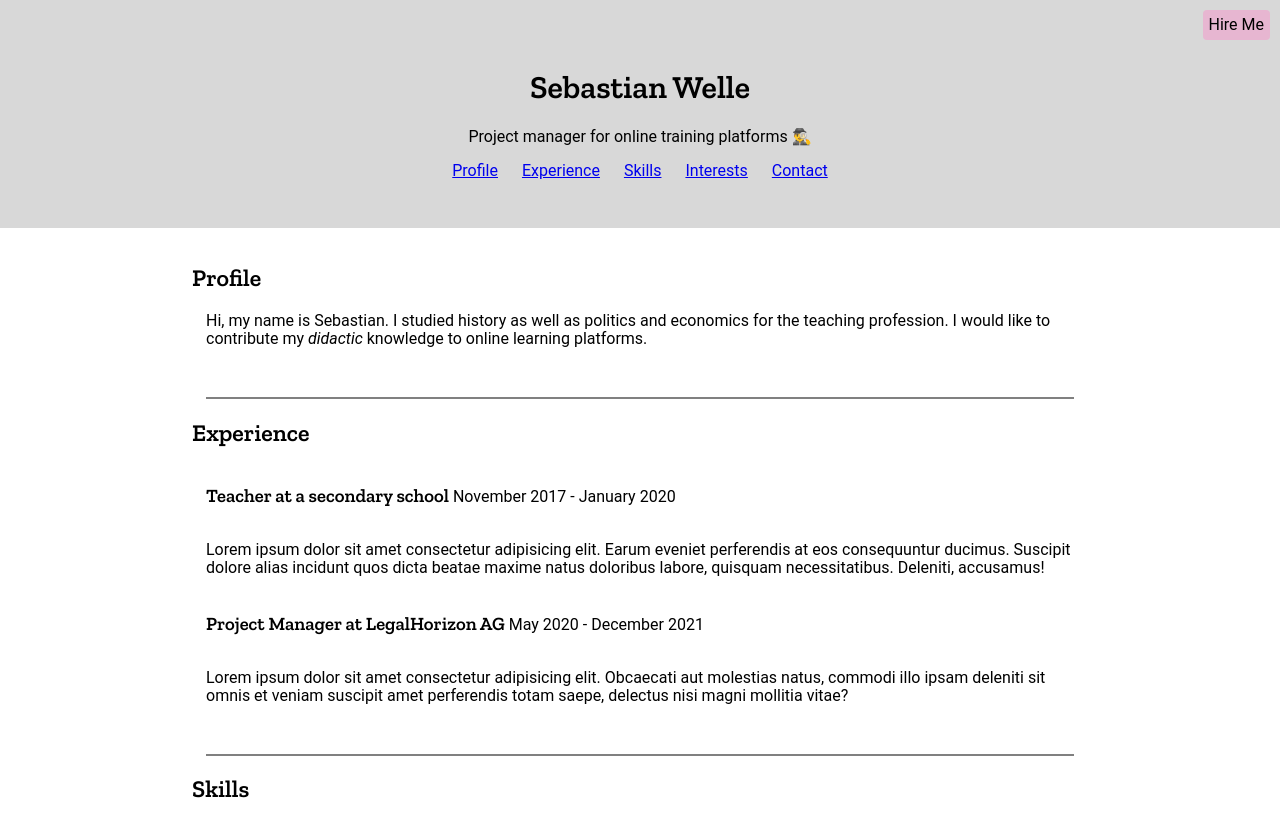
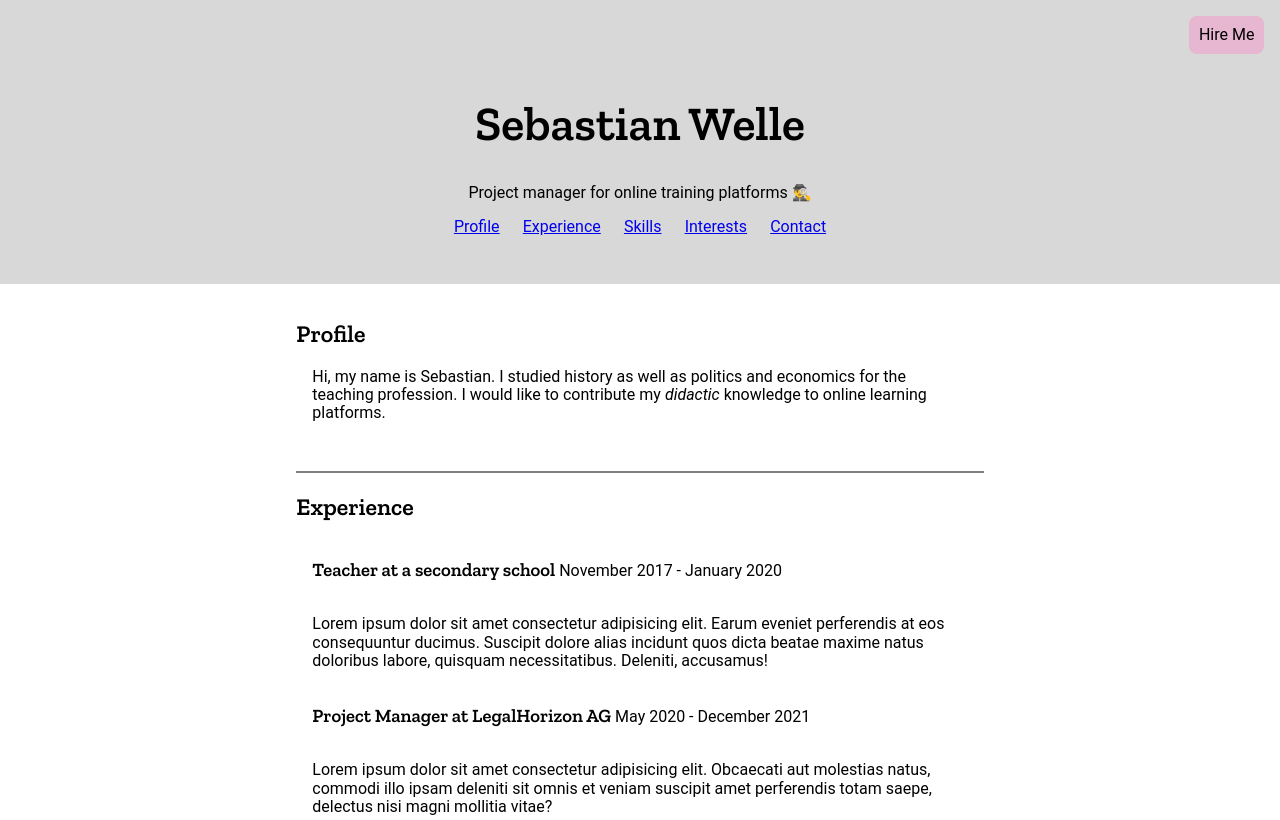
Before and after one commit to Seb-Welle/my-first-steps-on-html, a plain HTML site: page index.html in a window 1280 px wide. Shown: the top 820 px of the page. Drawn offline with nearby package versions, Linux system fonts and the light colour scheme.

Commit message:
changed-length-units

```diff
--- a/index.html
+++ b/index.html
@@ -16,8 +16,10 @@
     <title>my-first-step-with-html</title>
   </head>
   <header class="header">
-    <h1>Sebastian Welle</h1>
-    <p class="profession">Project manager for online training platforms</p>
+    <div class="heading-group">
+      <h1 class="main-heading">Sebastian Welle</h1>
+      <p class="profession">Project manager for online training platforms</p>
+    </div>
     <aside class="hire-me">Hire Me</aside>
     <nav>
       <a class="nav-link" href="#profile">Profile</a>
--- a/style.css
+++ b/style.css
@@ -6,8 +6,9 @@
   box-sizing: border-box;
 }
 
-* {
+html {
   font-family: "Roboto", sans-serif;
+  font-size: 16px;
 }
 
 h1,
@@ -29,9 +30,22 @@ body {
 /* Specific Syling */
 
 .header {
-  padding: 48px 18px;
+  padding: 3rem 1rem;
+  padding-top: 4rem;
   text-align: center;
   background-color: rgb(216, 216, 216);
+  position: relative;
+}
+
+.heading-group {
+  font-size: 3rem;
+}
+
+.main-heading {
+  font-size: 1em;
+}
+.profession {
+  font-size: 1rem;
 }
 
 .profession::after {
@@ -41,15 +55,15 @@ body {
 .hire-me {
   position: absolute;
   background-color: rgb(231, 182, 209);
-  right: 10px;
-  top: 10px;
-  padding: 6px;
-  border-radius: 4px;
+  right: 1rem;
+  top: 1rem;
+  padding: 0.6rem;
+  border-radius: 0.5rem;
   color: black;
 }
 
 nav-link {
-  padding: 4px 8px;
+  padding: 0.3rem 0.5rem;
   color: black;
 }
 
@@ -64,21 +78,22 @@ nav-link {
 }
 
 .nav-link + .nav-link {
-  margin-left: 20px;
+  margin-left: 1.2rem;
 }
 
 .main {
-  max-width: 900px;
+  max-width: 80ch;
   margin: 0 auto;
-  padding: 16px;
+  padding: 1rem;
 }
 
 .main > * + * {
-  margin-top: 48px;
+  margin-top: 3rem;
 }
 
 .main > * {
-  border-top: 2px solid grey;
+  border-top: 0.125rem solid grey;
+  padding: 0 1rem;
 }
 
 .main > *:first-child {
@@ -86,7 +101,7 @@ nav-link {
 }
 .article-heading {
   position: relative;
-  left: -14px;
+  left: -1rem;
 }
 
 .experience-heading {
```
